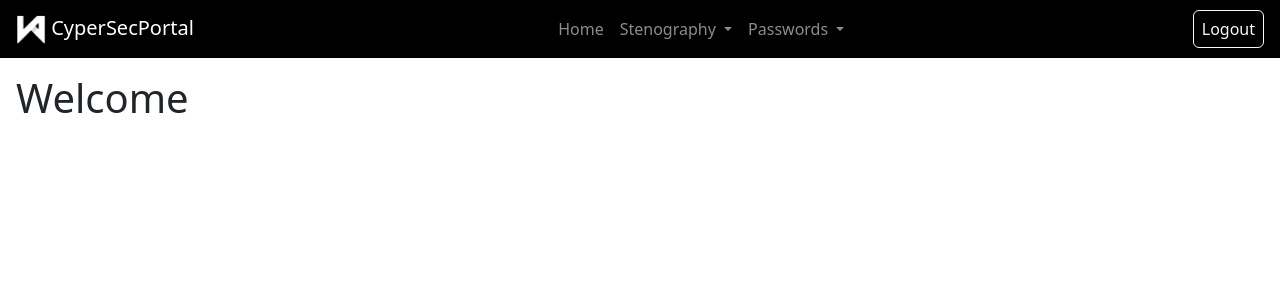
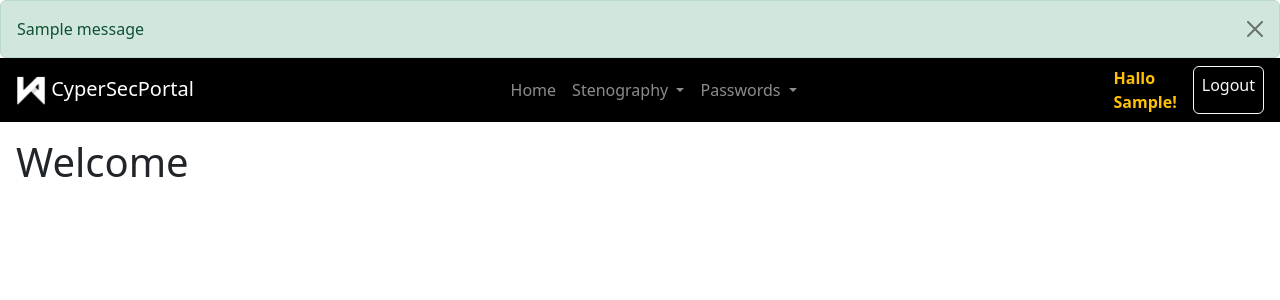
Before and after one commit to adelbables/CyperSecPortal, a Django app: page / in a window 1280 px wide. Shown: the top 300 px of the page. Run offline with Django 4.2, Linux system fonts and the light colour scheme; a user stored in the database is signed in; tables that the repository leaves empty hold one stand-in row (values such as "Sample post"); one stand-in notice (Sample message) is shown.

Commit message:
added alert system with django messages

```diff
--- a/templates/base.html
+++ b/templates/base.html
@@ -5,11 +5,13 @@
     <meta charset="UTF-8">
     <link rel="icon" href="{% static "images/A7B_logo.png" %}" type="image/x-icon">
     <title>
-            {% block title%}{% endblock %}
+        {% block title %}{% endblock %}
     </title>
-        <link href="https://cdn.jsdelivr.net/npm/bootstrap@5.2.3/dist/css/bootstrap.min.css" rel="stylesheet" integrity="sha384-rbsA2VBKQhggwzxH7pPCaAqO46MgnOM80zW1RWuH61DGLwZJEdK2Kadq2F9CUG65" crossorigin="anonymous">
+    <link href="https://cdn.jsdelivr.net/npm/bootstrap@5.2.3/dist/css/bootstrap.min.css" rel="stylesheet"
+          integrity="sha384-rbsA2VBKQhggwzxH7pPCaAqO46MgnOM80zW1RWuH61DGLwZJEdK2Kadq2F9CUG65" crossorigin="anonymous">
 </head>
 <body>
+    {% include 'messages.html' %}
     <nav class="px-3 navbar navbar-expand-lg navbar-dark bg-black">
         <a class="navbar-brand" href="{% url 'home' %}">
             <img src="{% static "images/A7B_logo.png" %}" width="30" height="30" class="inline-group" alt="A7B_logo">
@@ -26,23 +28,25 @@
                         <a class="nav-link" href="{% url 'home' %}">Home</a>
                     </li>
                     <li class="nav-item dropdown">
-                            <a class="nav-link dropdown-toggle" href="#" id="navbarDropdown" role="button" data-bs-toggle="dropdown" aria-haspopup="true" aria-expanded="true">
+                        <a class="nav-link dropdown-toggle" href="#" id="navbarDropdown" role="button"
+                           data-bs-toggle="dropdown" aria-haspopup="true" aria-expanded="true">
                             Stenography
                         </a>
                         <div class="dropdown-menu" aria-labelledby="navbarDropdown">
                             <a class="dropdown-item" href="{% url 'upload and encrypt' %}">upload and encrypt image</a>
                             <div class="dropdown-divider"></div>
-                                <a class="dropdown-item" href="{%  url 'upload and decrypt' %}">upload and decrypt image</a>
+                            <a class="dropdown-item" href="{% url 'upload and decrypt' %}">upload and decrypt image</a>
                         </div>
                     </li>
                     <li class="nav-item dropdown">
-                            <a class="nav-link dropdown-toggle" href="#" id="navbarDropdown" role="button" data-bs-toggle="dropdown" aria-haspopup="true" aria-expanded="true">
+                        <a class="nav-link dropdown-toggle" href="#" id="navbarDropdown" role="button"
+                           data-bs-toggle="dropdown" aria-haspopup="true" aria-expanded="true">
                             Passwords
                         </a>
                         <div class="dropdown-menu" aria-labelledby="navbarDropdown">
                             <a class="dropdown-item" href="{% url 'generate_password' %}">generate a save Password</a>
                             <div class="dropdown-divider"></div>
-                                <a class="dropdown-item" href="{%  url 'validate_password' %}">validate your Password</a>
+                            <a class="dropdown-item" href="{% url 'validate_password' %}">validate your Password</a>
                         </div>
                     </li>
                 </ul>
@@ -51,6 +55,7 @@
 
         <div class="d-flex">
             {% if user.is_authenticated %}
+                <p class="d-flex px-3 m-auto text-warning"><strong>Hallo {{ user.first_name }}!</strong></p>
                 <a class="px-2 btn btn-outline-light" href="{% url "logout" %}" role="button">Logout</a>
             {% else %}
                 <a class="mx-1 btn btn-outline-light" href="{% url "login" %}" role="button">Login</a>
@@ -61,6 +66,8 @@
     <div class="p-3">
         {% block contents %}{% endblock %}
     </div>
-        <script src="https://cdn.jsdelivr.net/npm/bootstrap@5.2.3/dist/js/bootstrap.bundle.min.js" integrity="sha384-kenU1KFdBIe4zVF0s0G1M5b4hcpxyD9F7jL+jjXkk+Q2h455rYXK/7HAuoJl+0I4" crossorigin="anonymous"></script>
+    <script src="https://cdn.jsdelivr.net/npm/bootstrap@5.2.3/dist/js/bootstrap.bundle.min.js"
+            integrity="sha384-kenU1KFdBIe4zVF0s0G1M5b4hcpxyD9F7jL+jjXkk+Q2h455rYXK/7HAuoJl+0I4"
+            crossorigin="anonymous"></script>
 </body>
 </html>
--- /dev/null
+++ b/templates/messages.html
@@ -0,0 +1,8 @@
+{% for message in messages %}
+<div class="container-fluid p-0 m-0">
+  <div class="alert {{ message.tags }} alert-dismissible fade show m-0" role="alert" >
+      {{ message }}
+    <button type="button" class="btn-close" data-bs-dismiss="alert" aria-label="Close"></button>
+  </div>
+</div>
+{% endfor %}
```
Also changed, not shown: CyperSecPortal/settings.py (+27 -13 lines), accounts/views.py (+14 -6 lines). Lines whose indentation alone changed are shown as unchanged.
